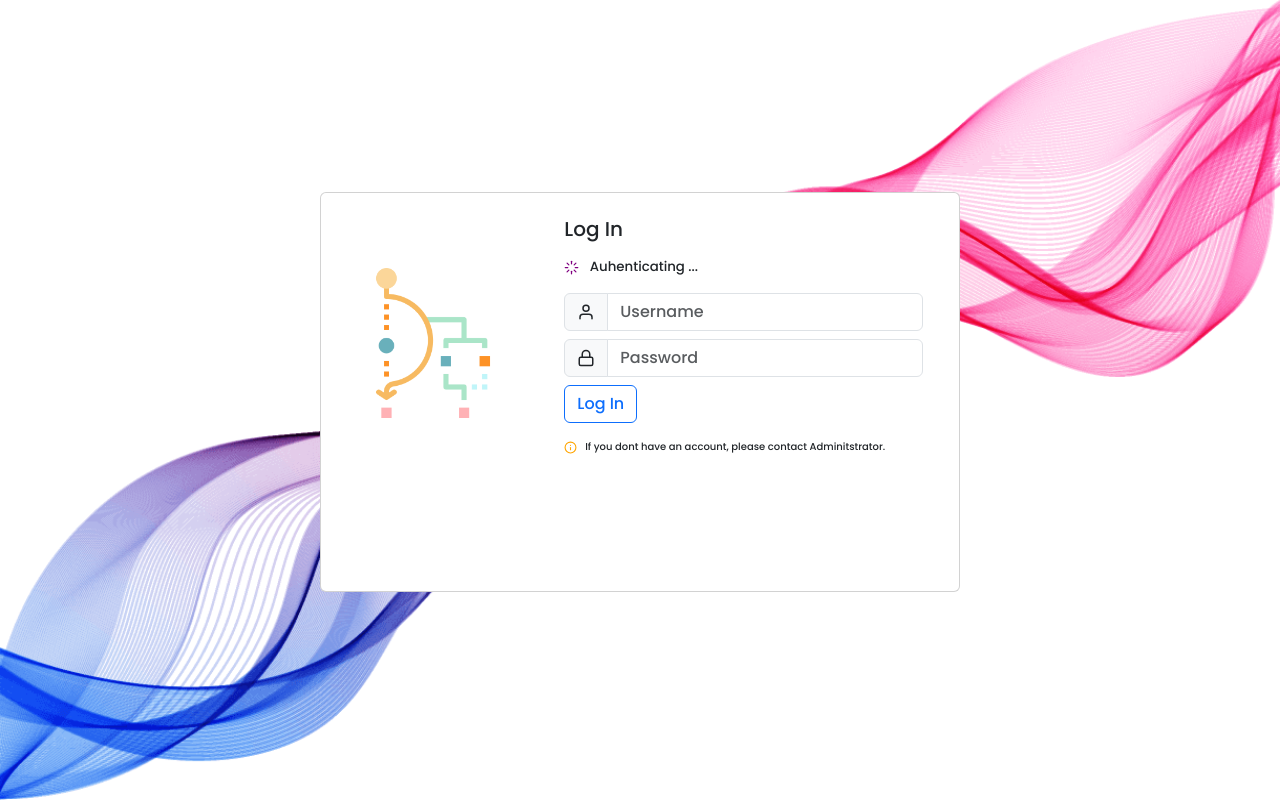
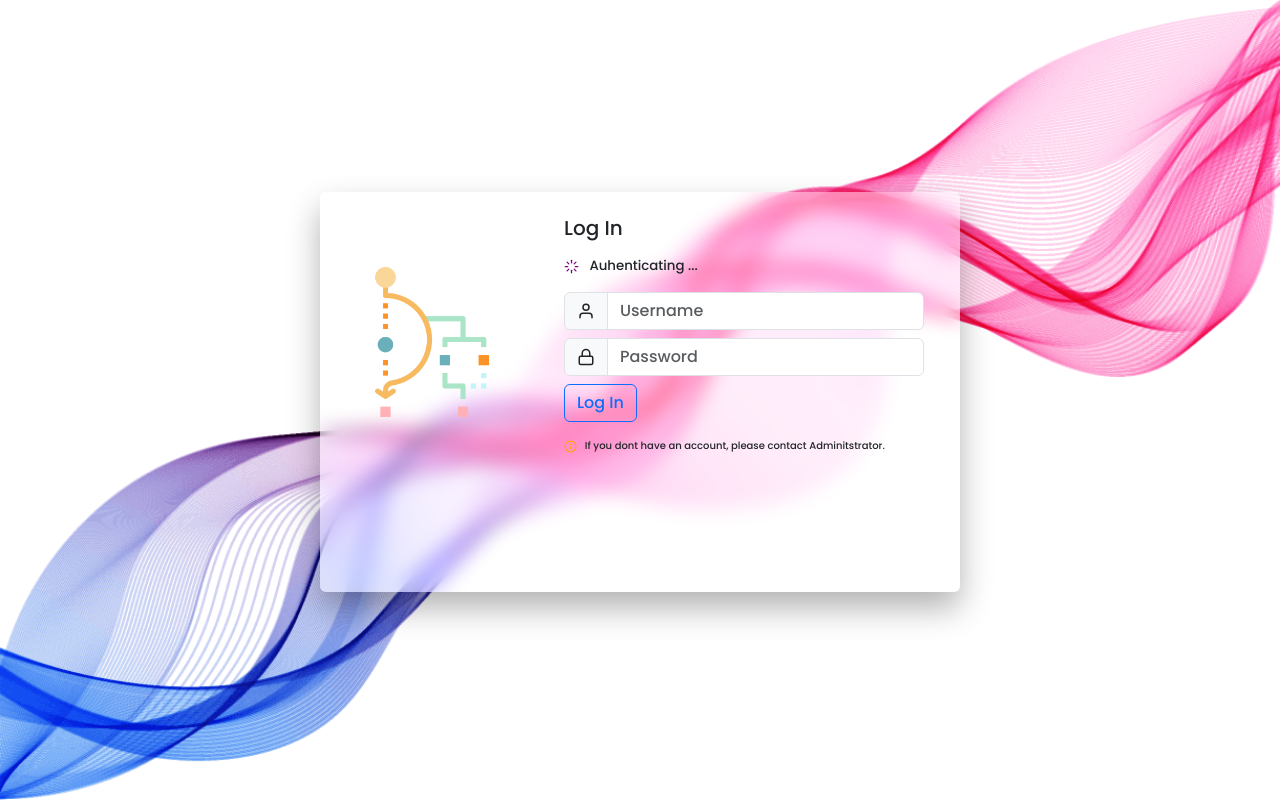
Before and after one commit to ishashankkawle/React-Workflow-Builder, a Next.js app: page / in a window 1280 px wide. Built offline with nearby package versions, Linux system fonts and the light colour scheme.

Commit message:
login ui update

```diff
--- a/app/page.js
+++ b/app/page.js
@@ -1,6 +1,17 @@
+'use client';
+
 import Image from 'next/image'
 import styles from './page.module.css'
 import { Info, Loader, Lock, User } from 'react-feather'
+import { useRouter } from 'next/router';
+
+
+let handleClick = (e) =>
+{
+  console.log("rediecting..")
+  const { rouer } = useRouter();
+  rouer.replace('/workflow')
+}
 
 export default function Home() {
   return (
@@ -22,7 +33,7 @@ export default function Home() {
                 <span className="input-group-text" id="addon-wrapping"><Lock size={18}/></span>
                 <input type="password" className="form-control" placeholder="Password" aria-label="Password" aria-describedby="addon-wrapping"/>
               </div>
-              <button type="button" className="btn btn-outline-primary mb-3">Log In</button>
+              <button type="button" className="btn btn-outline-primary mb-3" onClick={handleClick}>Log In</button>
 
               <p className='text-x-smaller'><Info color='orange' size={13} /> &nbsp; If you dont have an account, please contact Adminitstrator.</p>
             </div>
--- a/app/page.module.css
+++ b/app/page.module.css
@@ -11,4 +11,9 @@
 {
     width: 50%;
     height: 50%;
+    -webkit-backdrop-filter: blur(10px) saturate(180%);
+    backdrop-filter: blur(10px) saturate(180%);
+    background-color: rgba(255,255,255,.5);
+    border: none;
+    box-shadow: 0 1rem 2rem rgba(0,0,0,.3);
 }
--- a/package.json
+++ b/package.json
@@ -13,7 +13,8 @@
     "next": "14.0.4",
     "react": "^18",
     "react-dom": "^18",
-    "react-feather": "^2.0.10"
+    "react-feather": "^2.0.10",
+    "reactflow": "^11.10.1"
   },
   "devDependencies": {
     "eslint": "^8",
```
Also changed, not shown: 1 other file (tests, documents, lock files or other folders).
